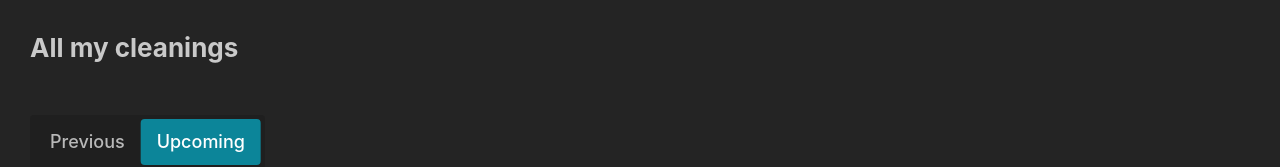
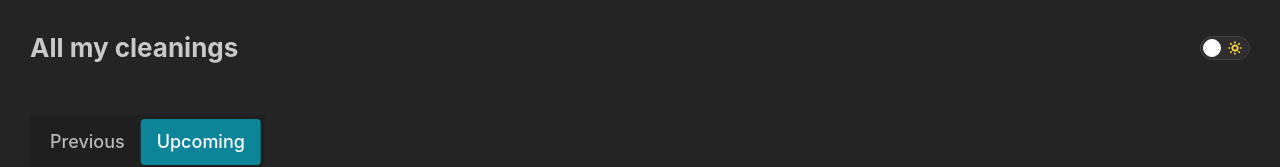
Before and after one commit to eurbaniak/dashboard-task, a React (Vite) app: page / in a window 1280 px wide. Shown: the top 167 px of the page. Built offline with nearby package versions, Linux system fonts and the light colour scheme.

Commit message:
add toggle theme button

```diff
--- a/src/App.tsx
+++ b/src/App.tsx
@@ -1,10 +1,11 @@
-import { Container, Flex, SegmentedControl, Title } from "@mantine/core";
+import { Container, Flex, Group, SegmentedControl, Title } from "@mantine/core";
 import { useCallback, useEffect, useMemo, useState } from "react";
 import { useDispatch, useSelector } from "react-redux";
 import { AppDispatch, RootState } from "./store";
 import { fetchJobs } from "./store/features/jobs/jobsSlice";
 import CleaningsTable from "./components/cleaningsTable";
 import { ErrorPage } from "./components/ErrorPage";
+import ToggleColorScheme from "./components/ToggleColorScheme";
 
 const App: React.FC = () => {
   const dispatch: AppDispatch = useDispatch();
@@ -38,7 +39,10 @@ const App: React.FC = () => {
   return (
     <Container fluid p={10}>
       <Flex justify="center" align="flex-start" direction="column" p={20}>
-        <Title order={2}>All my cleanings</Title>
+        <Group justify="space-between" gap="sm" w="100%">
+          <Title order={2}>All my cleanings</Title>
+          <ToggleColorScheme />
+        </Group>
         <SegmentedControl
           color="cyan"
           data={["Previous", "Upcoming"]}
--- /dev/null
+++ b/src/components/ToggleColorScheme/index.tsx
@@ -0,0 +1,44 @@
+import {
+  Switch,
+  rem,
+  useMantineColorScheme,
+  useMantineTheme,
+} from "@mantine/core";
+import { IconSun, IconMoon } from "@tabler/icons-react";
+
+function ToggleColorScheme() {
+  const theme = useMantineTheme();
+  const { colorScheme, setColorScheme } = useMantineColorScheme();
+
+  const toggleColorScheme = () => {
+    setColorScheme(colorScheme === "dark" ? "light" : "dark");
+  };
+
+  const sunIcon = (
+    <IconSun
+      style={{ width: rem(16), height: rem(16) }}
+      stroke={2.5}
+      color={theme.colors.yellow[4]}
+    />
+  );
+
+  const moonIcon = (
+    <IconMoon
+      style={{ width: rem(16), height: rem(16) }}
+      stroke={2.5}
+      color={theme.colors.blue[6]}
+    />
+  );
+
+  return (
+    <Switch
+      size="md"
+      color="dark.4"
+      onLabel={moonIcon}
+      offLabel={sunIcon}
+      onClick={toggleColorScheme}
+    />
+  );
+}
+
+export default ToggleColorScheme;
--- a/tsconfig.json
+++ b/tsconfig.json
@@ -20,6 +20,7 @@
     "noUnusedParameters": true,
     "noFallthroughCasesInSwitch": true,
 
+    /* Paths */
     "baseUrl": "./",
     "paths": {
       "@interfaces/*": ["src/interfaces/types/*"],
```
Also changed, not shown: 1 other file (tests, documents, lock files or other folders).
